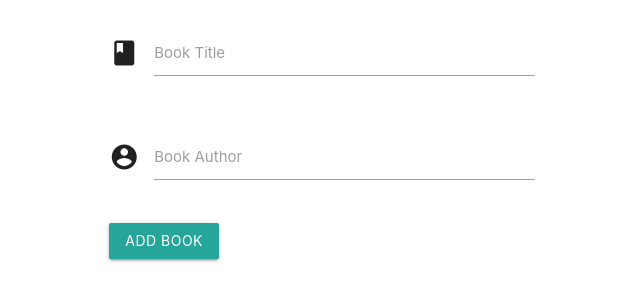
After one commit to Code-Institute-Submissions/Data-Centric-Project-9, a Flask app: page /add_book in a window 1280 px wide. The commit adds this page. Shown: the top 301 px of the page, without its empty margins (94-734 px from the left). Run offline with Flask 2, Linux system fonts and the light colour scheme; some libraries are stand-ins or nearby versions.

Commit message:
Created form template for adding new book to database

```diff
--- a/app.py
+++ b/app.py
@@ -13,11 +13,16 @@ app.config["MONGO_URI"] = "mongodb+srv://Yaoma:pfc0a7aNQiF22Lek@cluster0-xbf5e.m
 # Creating an database instance
 mongo = PyMongo(app)
 
-# Test
+# Fetching all books from database and rendering them to template
 @app.route("/")
 @app.route("/get_books")
 def get_books():
-    return render_template("base.html", books=mongo.db.books.find())
+    return render_template("get_books.html", books=mongo.db.books.find())
+
+# Rendering form for adding new book to database
+@app.route("/add_book")
+def add_book():
+    return render_template("add_book.html")
 
 
 # Deploying application on a server
--- /dev/null
+++ b/templates/add_book.html
@@ -0,0 +1,23 @@
+{% extends "base.html"%} {% block content %}
+
+<div class="row">
+    <form action="" method="POST" class="col s12 m6">
+        <div class="row">
+            <div class="input-field col s12">
+                <i class="material-icons prefix">book</i>
+                <input id="title" name="title" type="text" class="validate" required>
+                <label for="title">Book Title</label>
+            </div>
+        </div>
+        <div class="row">
+            <div class="input-field col s12">
+                <i class="material-icons prefix">account_circle</i>
+                <input id="author" name="author" type="text" class="validate" required>
+                <label for="author">Book Author</label>
+            </div>
+        </div>
+        <button class="btn" type="submit">Add Book</button>
+    </form>
+</div>
+
+{% endblock %}
--- a/templates/base.html
+++ b/templates/base.html
@@ -6,13 +6,24 @@
     <meta name="viewport" content="width=device-width, initial-scale=1.0">
     <meta http-equiv="X-UA-Compatible" content="ie=edge">
     <meta author="Artiom Kalugin">
+    <!--Import Google Icon Font-->
+    <link href="https://fonts.googleapis.com/icon?family=Material+Icons" rel="stylesheet">
+    <!-- Compiled and minified CSS -->
+    <link rel="stylesheet" href="https://cdnjs.cloudflare.com/ajax/libs/materialize/1.0.0/css/materialize.min.css">
+    <!-- Custom Styles-->
+    <link rel="stylesheet" href="{{url_for('static', filename='css/style.css')}}" type="text/css">
     <title>Data Centric Project</title>
 </head>
 
 <body>
-    {% for book in books %}
-    <h3>{{book.title}}</h3>
-    {% endfor %}
+    <div class="container">
+        <div class="section">
+            {% block content%}
+            {% endblock %}
+        </div>
+    </div>
 </body>
+<!-- Compiled and minified JavaScript -->
+<script src="https://cdnjs.cloudflare.com/ajax/libs/materialize/1.0.0/js/materialize.min.js"></script>
 
 </html>
```
Also changed, not shown: templates/get_books.html (added, +16 -0 lines).
